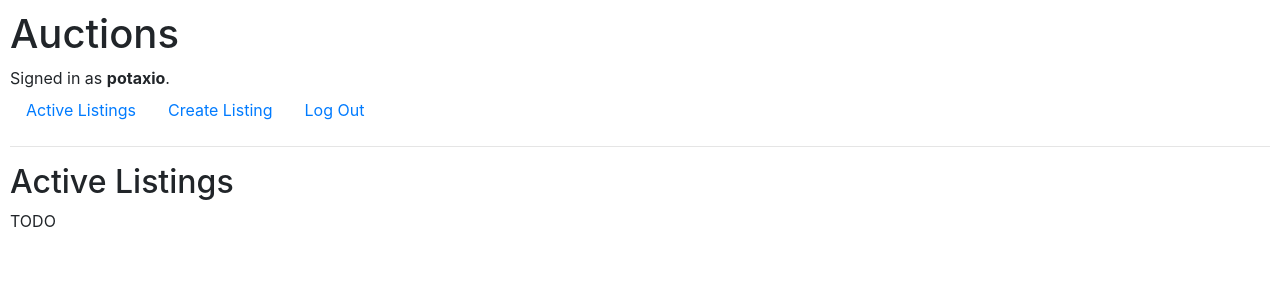
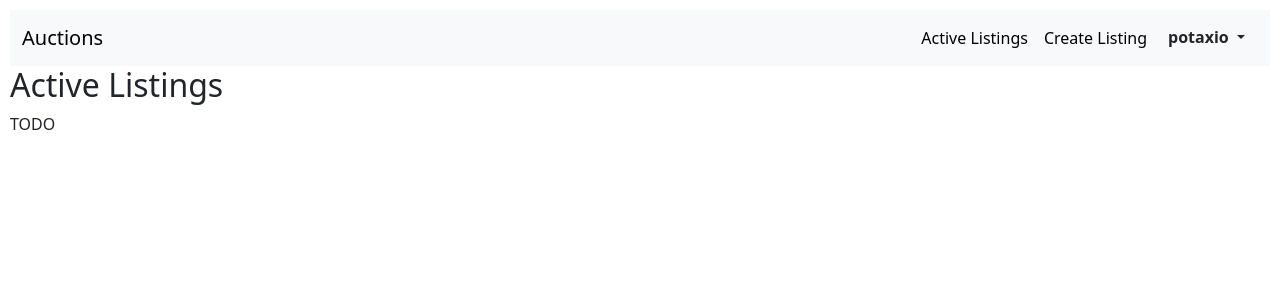
Before and after one commit to adcerro/project2, a Django app: page / in a window 1280 px wide. Shown: the top 300 px of the page. Run offline with Django 3.2, Linux system fonts and the light colour scheme; a user stored in the database is signed in; some libraries are stand-ins or nearby versions.

Commit message:
bootstrap 5 navbar

```diff
--- a/auctions/templates/auctions/layout.html
+++ b/auctions/templates/auctions/layout.html
@@ -4,39 +4,49 @@
 <html lang="en">
     <head>
         <title>{% block title %}Auctions{% endblock %}</title>
-        <link rel="stylesheet" href="https://stackpath.bootstrapcdn.com/bootstrap/4.4.1/css/bootstrap.min.css" integrity="sha384-Vkoo8x4CGsO3+Hhxv8T/Q5PaXtkKtu6ug5TOeNV6gBiFeWPGFN9MuhOf23Q9Ifjh" crossorigin="anonymous">
+        <meta viewport="width=device-width, initial-scale=1.0">
+        <link href="https://cdn.jsdelivr.net/npm/bootstrap@5.3.2/dist/css/bootstrap.min.css" rel="stylesheet" integrity="sha384-T3c6CoIi6uLrA9TneNEoa7RxnatzjcDSCmG1MXxSR1GAsXEV/Dwwykc2MPK8M2HN" crossorigin="anonymous">
         <link href="{% static 'auctions/styles.css' %}" rel="stylesheet">
     </head>
     <body>
-        <h1>Auctions</h1>
-        <div>
-            {% if user.is_authenticated %}
-                Signed in as <strong>{{ user.username }}</strong>.
-            {% else %}
-                Not signed in.
-            {% endif %}
-        </div>
-        <ul class="nav">
+        <script src="https://cdn.jsdelivr.net/npm/bootstrap@5.3.2/dist/js/bootstrap.bundle.min.js" integrity="sha384-C6RzsynM9kWDrMNeT87bh95OGNyZPhcTNXj1NW7RuBCsyN/o0jlpcV8Qyq46cDfL" crossorigin="anonymous"></script>
+        <nav class="navbar navbar-expand-lg bg-body-tertiary">
+            <div class="container-fluid">
+                <a class="navbar-brand h1 my-0" href="{% url 'index' %}">Auctions</a>
+                <button class="navbar-toggler" type="button" data-bs-toggle="collapse" data-bs-target="#navbarSupportedContent" aria-controls="navbarSupportedContent" aria-expanded="false" aria-label="Toggle navigation">
+                    <span class="navbar-toggler-icon"></span>
+                </button>
+                <div class="collapse navbar-collapse" id="navbarSupportedContent">
+                    <ul class="navbar-nav ms-auto">
                         <li class="nav-item">
-                <a class="nav-link" href="{% url 'index' %}">Active Listings</a>
+                            <a class="nav-link active" aria-current="page" href="{% url 'index' %}">Active Listings</a>
                         </li>
                         {% if user.is_authenticated %}
                             <li class="nav-item">
-                    <a class="nav-link" href="{% url 'logout' %}">Create Listing</a>
-                </li>
-                <li class="nav-item">
-                    <a class="nav-link" href="{% url 'logout' %}">Log Out</a>
-                </li>
-            {% else %}
-                <li class="nav-item">
-                    <a class="nav-link" href="{% url 'login' %}">Log In</a>
-                </li>
-                <li class="nav-item">
-                    <a class="nav-link" href="{% url 'register' %}">Register</a>
+                                <a class="nav-link active" aria-current="page" href="{% url 'create' %}">Create Listing</a>
                             </li>
                         {% endif %}
+                        <li class="nav-item dropdown">
+                            <button class="btn dropdown-toggle" data-bs-toggle="dropdown" aria-expanded="false">
+                            {% if user.is_authenticated %}
+                                <strong>{{ user.username }}</strong>
+                            {% else %}
+                                Not signed in
+                            {% endif %}
+                            </button>
+                            <ul class="dropdown-menu">
+                            {% if user.is_authenticated %}
+                                <li><a class="dropdown-item" href="{% url 'logout' %}">Log Out</a></li>
+                            {% else %}
+                                <li><a class="dropdown-item" href="{% url 'login' %}">Log In</a></li>
+                                <li><a class="dropdown-item" href="{% url 'register' %}">Register</a></li>
+                            {% endif %}
                             </ul>
-        <hr>
+                        </li>
+                    </ul>
+                </div>
+            </div>
+        </nav>
         {% block body %}
         {% endblock %}
     </body>
```
Also changed, not shown: db.sqlite3. Lines whose indentation alone changed are shown as unchanged.
